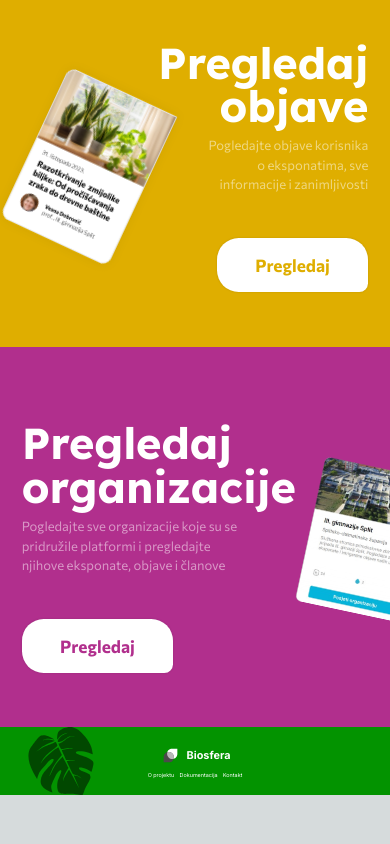
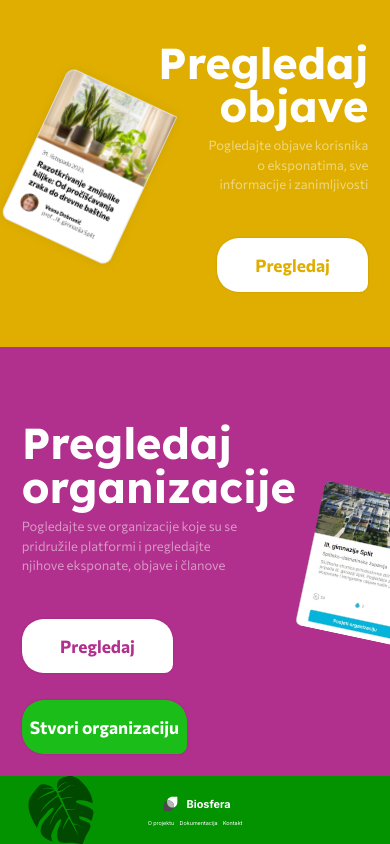
Before and after one commit to drmodun/prirodoslovna-zbirka, a Next.js app in the folder apps/web/: page / in a window 390 px wide. Shown: the part 1084-1928 px from the top of the page. Before the commit the page ends 1879 px from the top, so only its background shows below. Built offline with nearby package versions, Linux system fonts and the light colour scheme.

Commit message:
fxed some auth problems

```diff
--- a/apps/web/src/app/page.module.scss
+++ b/apps/web/src/app/page.module.scss
@@ -45,6 +45,12 @@
       .button {
         background-color: white;
         color: $mineral-color;
+      }
+
+      .altButton {
+        background-color: $eucariot-color;
+        margin-top: vw-calc(20);
+        color: white;
       }
     }
 
@@ -177,6 +183,12 @@
         width: 50%;
         height: 50%;
       }
+      .button {
+        margin-bottom: vw-mobile-calc(20);
+      }
+      .altButton {
+        margin-bottom: vw-mobile-calc(20);
+      }
     }
   }
 }
--- a/apps/web/src/app/page.tsx
+++ b/apps/web/src/app/page.tsx
@@ -75,6 +75,9 @@ export default function Home() {
           >
             <BaseButton className={c.button} text="Pregledaj" />
           </Link>
+          <Link href="/createOrganisation">
+            <BaseButton className={c.altButton} text="Stvori organizaciju" />
+          </Link>
         </div>
         <Image className={c.plantImage} src={organisationCard} alt="plant" />
       </section>
--- a/apps/web/src/app/utility/context/UserContext.tsx
+++ b/apps/web/src/app/utility/context/UserContext.tsx
@@ -22,6 +22,7 @@ import { QueryClientWrapper } from "../wrappers/queryWrapper";
 import { useGetFollowers } from "@/api/useGetFollowers";
 import { useGetFollowing } from "@/api/useGetFollowing";
 import { useGetFollowedOrganisations } from "@/api/useGetFollowedOrganisations";
+import { set } from "react-hook-form";
 
 interface UserContextProps {
   user?: ExtendedUserResponse;
@@ -193,7 +194,9 @@ export const UserProvider = ({ children }: { children: React.ReactNode }) => {
   const logout = () => {
     localStorage.removeItem("access_token");
     localStorage.removeItem("time");
-    invalidateQueries("me");
+    setTimeout(() => {
+      window.location.href = "/";
+    }, 1000);
   };
 
   useEffect(() => {
--- a/apps/web/src/app/views/RegisterView/RegisterView.tsx
+++ b/apps/web/src/app/views/RegisterView/RegisterView.tsx
@@ -8,12 +8,6 @@ export const RegisterView = () => {
   return (
     <div className={classes.container}>
       <div className={classes.registerSection}>
-        <div className={classes.logo}>
-          <div className={classes.image}>
-            <Image src={logoWithBackground} layout="fill" alt="logo" />
-          </div>
-          <span className={classes.logoTitle}>Biosfera</span>
-        </div>
         <div className={classes.title}>Registracija</div>
         <div className={classes.description}>
           Dobrodošli u Prirodoslovnu zbirku! Ispunjavanjem ove forme stvorit
--- a/apps/web/src/components/BaseButton/BaseButton.module.scss
+++ b/apps/web/src/components/BaseButton/BaseButton.module.scss
@@ -11,7 +11,8 @@
   box-shadow: 0 0 vw-calc(8) rgba(0, 0, 0, 0.15);
   transition:
     box-shadow 0.3s ease-in-out,
-    background-color 0.3s ease-in-out;
+    background-color 0.3s ease-in-out,
+    color 0.3s ease-in-out;
 
   &:hover {
     box-shadow: 0 0 vw-calc(8) rgba(0, 0, 0, 0.25);
@@ -58,10 +59,12 @@
 
     &:hover {
       background-color: darken($blue, 5%);
+      color: $background-color;
     }
 
     &:active {
       background-color: darken($blue, 10%);
+      color: $background-color;
     }
   }
 }
```
Also changed, not shown: apps/web/src/app/views/CreateOrganisationView/CreateOrganisationView.tsx (+4 -8 lines), apps/web/src/components/CreateOrganisationForm/CreateOrganisationForm.tsx (+11 -2 lines).
